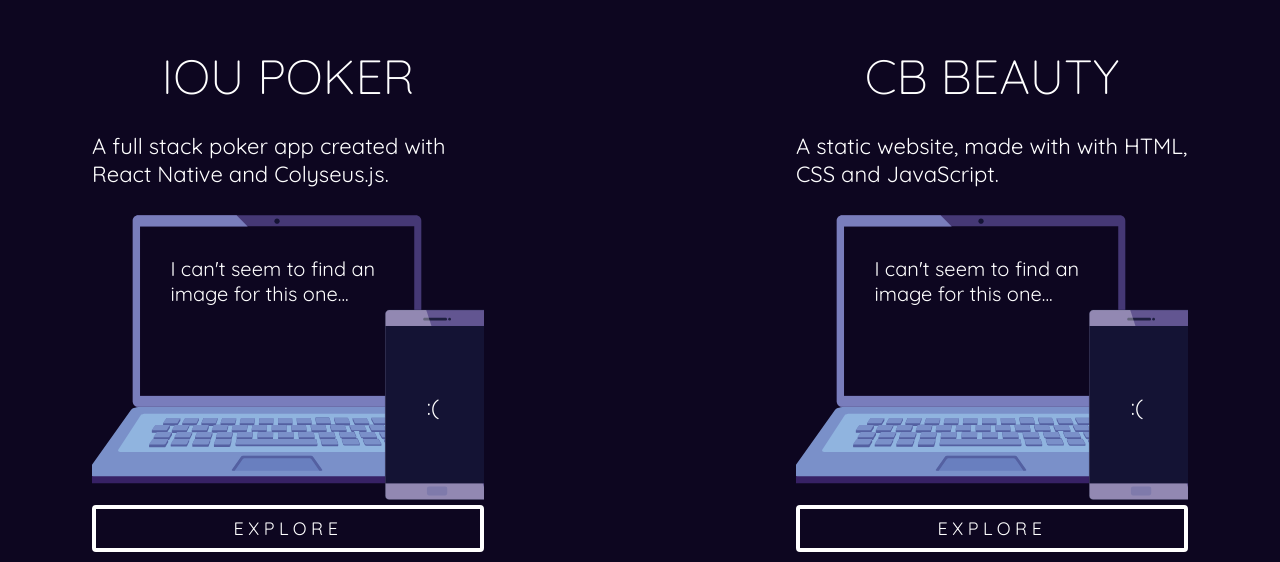
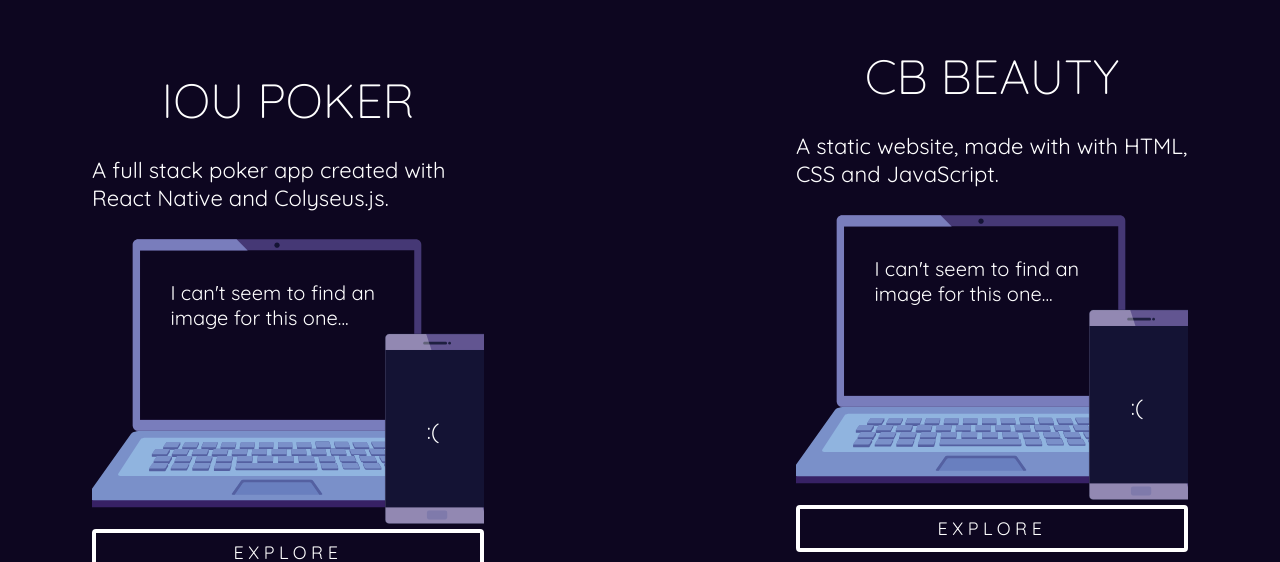
Before and after one commit to AngeloHague/next-js-personal-site, a Next.js app: page /projects in a window 1280 px wide. Shown: the part 1964-2526 px from the top of the page. Built offline with nearby package versions, Linux system fonts and the light colour scheme.

Commit message:
Added padding for footer and changed button margin

```diff
--- a/src/app/globals.css
+++ b/src/app/globals.css
@@ -211,6 +211,9 @@
   overflow-y:visible;
   scroll-margin-top: 60px;
 }
+.sections section:last-of-type {
+  padding-bottom: 48px;
+}
 
 .sections section.project,
 .sections section#hero {
@@ -416,9 +419,10 @@
   margin: 0;
 }
 .sections section h3 a {
-  margin-top: 32px;
+  /* margin-top: 32px; */
   border: 4px solid #fff;
   border-radius: 4px;
+  box-sizing: border-box;
   display: block;
   width: 100%;
   padding: 8px 0;
--- a/src/app/projects/page.module.css
+++ b/src/app/projects/page.module.css
@@ -2,6 +2,7 @@
     width: 100%;
 }
 section.project h3 a {
+    margin-top: 32px;
     font-size: 1.8rem;
     padding: 8px;
     width: 100%;
```
